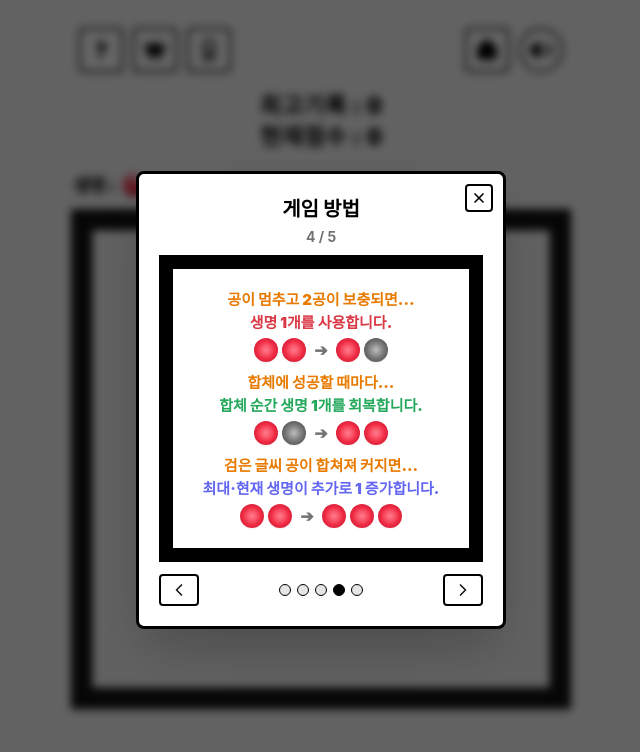
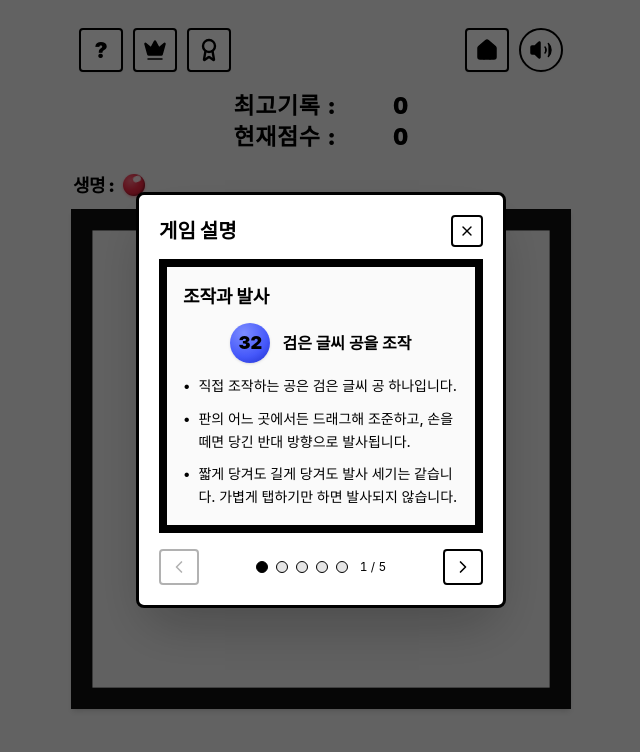
Before and after one commit to minho-nim/2048-puzzle-billiards, a React (Vite) app: page / in a window 1280 px wide. Both pictures are taken after a click on the button "게임 설명". Shown: the top 752 px of the page, without its empty margins (319-959 px from the left). Built offline with nearby package versions, Linux system fonts and the light colour scheme.

Commit message:
Align score columns and confirm game resets

```diff
--- /dev/null
+++ b/src/components/GameDialog.tsx
@@ -0,0 +1,27 @@
+import React, { useEffect, useRef } from 'react';
+
+interface GameDialogProps {
+  isOpen: boolean;
+  onClose: () => void;
+  labelledBy: string;
+  children: React.ReactNode;
+}
+
+export const GameDialog: React.FC<GameDialogProps> = ({ isOpen, onClose, labelledBy, children }) => {
+  const dialogRef = useRef<HTMLDialogElement>(null);
+
+  useEffect(() => {
+    const dialog = dialogRef.current;
+    if (!isOpen || !dialog) return;
+    dialog.showModal();
+    return () => dialog.close();
+  }, [isOpen]);
+
+  return (
+    <dialog ref={dialogRef} aria-labelledby={labelledBy}
+      onCancel={(event) => { event.preventDefault(); onClose(); }}
+      className="fixed inset-0 m-auto w-[calc(100%_-_1.5rem)] max-w-[370px] max-h-[calc(100dvh_-_2rem)] overflow-y-auto bg-white text-black border-[3px] border-black rounded-lg p-4 sm:p-5 shadow-2xl backdrop:bg-black/60">
+      {children}
+    </dialog>
+  );
+};
--- a/src/components/GameHeader.tsx
+++ b/src/components/GameHeader.tsx
@@ -26,8 +26,8 @@ export const GameHeader: React.FC<GameHeaderProps> = ({
         <button
           onClick={onOpenHelp}
           className="w-10 h-10 sm:w-11 sm:h-11 bg-white border-[2.5px] border-black rounded-[4px] flex items-center justify-center hover:bg-neutral-100 active:scale-95 transition-transform shadow-xs cursor-pointer"
-          title="도움말"
-          aria-label="도움말"
+          title="게임 설명"
+          aria-label="게임 설명"
         >
           <span className="text-[22px] font-black text-black leading-none select-none">?</span>
         </button>
@@ -59,8 +59,8 @@ export const GameHeader: React.FC<GameHeaderProps> = ({
         <button
           onClick={onHomeClick}
           className="w-10 h-10 sm:w-11 sm:h-11 bg-white border-[2.5px] border-black rounded-[4px] flex items-center justify-center hover:bg-neutral-100 active:scale-95 transition-transform shadow-xs cursor-pointer"
-          title="새 게임 / 처음으로"
-          aria-label="새 게임"
+          title="현재 게임 진행 초기화"
+          aria-label="홈 · 진행 초기화"
         >
           <Home className="w-6 h-6 text-black fill-black" strokeWidth={1.5} />
         </button>
--- a/src/components/HelpModal.tsx
+++ b/src/components/HelpModal.tsx
@@ -1,264 +1,129 @@
-import React, { useState } from 'react';
+import React, { useEffect, useState } from 'react';
 import { X, ChevronLeft, ChevronRight } from 'lucide-react';
+import { GameDialog } from './GameDialog';
+import { getBallColor } from '../config/ballColors';
 
 interface HelpModalProps {
   isOpen: boolean;
   onClose: () => void;
 }
 
+const pages = [
+  {
+    title: '조작과 발사',
+    lines: [
+      '직접 조작하는 공은 검은 글씨 공 하나입니다.',
+      '판의 어느 곳에서든 드래그해 조준하고, 손을 떼면 당긴 반대 방향으로 발사됩니다.',
+      '짧게 당겨도 길게 당겨도 발사 세기는 같습니다. 가볍게 탭하기만 하면 발사되지 않습니다.',
+    ],
+  },
+  {
+    title: '합체와 점수',
+    lines: [
+      '같은 숫자끼리 닿으면 숫자가 두 배인 공 하나로 합쳐집니다. 다른 숫자 공은 서로 튕깁니다.',
+      '검은 글씨 공이 합쳐지면 새 공도 검은 글씨입니다. 흰 글씨끼리 합치면 흰 글씨가 유지됩니다.',
+      '합체로 만들어진 공의 숫자만큼 점수를 얻습니다. 초록 +점수는 잠깐 커졌다 줄어들며 사라집니다.',
+    ],
+  },
+  {
+    title: '생명 회복과 감소',
+    lines: [
+      '합체가 일어나는 순간, 합체 1회마다 생명 1개를 회복합니다.',
+      '검은 글씨 공이 합쳐져 커지면 최대 생명과 현재 생명이 각각 추가로 1 증가합니다.',
+      '회복은 최대 생명까지만 적용됩니다. 초과 회복분은 다음 턴으로 보관되지 않습니다.',
+      '공이 모두 멈춘 뒤 새 2공이 보충되는 순간 생명 1개를 사용합니다. 변동한 칸은 커졌다 원래 크기로 돌아옵니다.',
+    ],
+  },
+  {
+    title: '새 2공 보충',
+    lines: [
+      '턴이 끝나면 먼저 2공 1개를 보충합니다.',
+      '그 뒤 판 전체에서 같은 숫자 쌍이 하나도 없을 때만 2공을 1개 더 보충합니다.',
+      '2공이 이미 하나 있었다면 새 2공 하나로 쌍이 만들어지므로 추가로 더 생성하지 않습니다.',
+      '2공이 두 개 보충되어도 생명은 그 턴에 1개만 사용합니다. 생성·합체 공은 살짝 커졌다 원래 크기로 돌아옵니다.',
+    ],
+  },
+  {
+    title: '마지막 기회와 초기화',
+    lines: [
+      '게임은 생명 1개로 시작합니다. 생명이 0이 되면 마지막 샷을 한 번 더 할 수 있습니다.',
+      '마지막 샷에서도 합체로 생명을 회복할 수 있습니다. 회복하지 못하면 게임이 끝납니다.',
+      '홈 버튼을 누르면 진행 초기화 안내가 나타납니다. 확인을 눌렀을 때만 공 배치·현재 점수·생명이 초기화됩니다.',
+      '취소하면 이어서 플레이합니다. 초기화해도 최고 기록과 업적은 유지됩니다.',
+    ],
+  },
+];
+
+function BallIcon({ value, controlled = false }: { value: number; controlled?: boolean }) {
+  const color = getBallColor(value);
+  return (
+    <span className="w-10 h-10 shrink-0 rounded-full flex items-center justify-center font-black text-lg shadow-sm"
+      style={{
+        background: `radial-gradient(circle at 35% 25%, ${color.gradientStart}, ${color.primary} 60%, ${color.gradientEnd})`,
+        color: controlled ? '#000' : '#FFF',
+      }}>{value}</span>
+  );
+}
+
 export const HelpModal: React.FC<HelpModalProps> = ({ isOpen, onClose }) => {
-  const [currentPage, setCurrentPage] = useState(4); // Default to slide 4 or 1
-
-  if (!isOpen) return null;
+  const [currentPage, setCurrentPage] = useState(0);
+  useEffect(() => { if (isOpen) setCurrentPage(0); }, [isOpen]);
+  const page = pages[currentPage];
 
   return (
-    <div className="fixed inset-0 z-50 flex items-center justify-center bg-black/60 p-3 sm:p-4 backdrop-blur-xs select-none">
-      <div className="bg-white border-[3.5px] border-black rounded-lg w-full max-w-[370px] p-4 sm:p-5 shadow-2xl relative animate-in fade-in zoom-in-95 duration-150">
-        {/* Close Button */}
-        <button
-          onClick={onClose}
-          className="absolute top-2.5 right-2.5 w-7 h-7 rounded border-2 border-black flex items-center justify-center hover:bg-neutral-100 cursor-pointer"
-          aria-label="닫기"
-        >
-          <X className="w-4 h-4 text-black" strokeWidth={2.5} />
+    <GameDialog isOpen={isOpen} onClose={onClose} labelledBy="game-help-title">
+      <div className="flex items-center justify-between mb-3">
+        <h2 id="game-help-title" className="text-xl font-black">게임 설명</h2>
+        <button type="button" onClick={onClose} autoFocus aria-label="게임 설명 닫기"
+          className="w-8 h-8 border-2 border-black rounded flex items-center justify-center cursor-pointer hover:bg-neutral-100">
+          <X className="w-4 h-4" />
         </button>
-
-        {/* Header */}
-        <div className="text-center mb-1">
-          <h2 className="text-[20px] font-black text-black">게임 방법</h2>
-          <div className="text-[14px] font-bold text-neutral-500 mt-0.5">
-            {currentPage} / 5
-          </div>
       </div>
 
-        {/* Content Box with thick black border mirroring screenshot */}
-        <div className="border-[14px] border-black bg-white p-3 sm:p-4 my-2 min-h-[300px] flex flex-col items-center justify-center text-center">
-          {/* Slide 1 */}
+      <section className="border-[8px] border-black p-3 sm:p-4 bg-neutral-50">
+        <h3 className="text-lg font-black mb-3">{page.title}</h3>
+        {currentPage === 0 && (
+          <div className="flex items-center justify-center gap-3 mb-3">
+            <BallIcon value={32} controlled /><span className="font-bold">검은 글씨 공을 조작</span>
+          </div>
+        )}
         {currentPage === 1 && (
-            <div className="w-full flex flex-col items-center justify-between h-full py-2 space-y-4">
-              <div className="text-[17px] font-black text-[#E87A00]">
-                원하는 공을 터치하고...
+          <div className="space-y-2 mb-3 text-center font-bold" aria-label="검은 공과 흰 공 합체 시 검은 공 유지, 흰 공끼리 합체 시 흰 공 유지">
+            <div className="flex justify-center items-center gap-1.5">
+              <BallIcon value={2} controlled /> + <BallIcon value={2} /> → <BallIcon value={4} controlled />
             </div>
-
-              {/* Aiming visual */}
-              <div className="relative w-36 h-36 flex items-center justify-center">
-                <div className="w-14 h-14 rounded-full bg-radial from-[#FF6B7F] via-[#F22D48] to-[#CC1630] flex items-center justify-center text-white font-black text-xl shadow-md">
-                  2
-                </div>
-                {/* Aim line */}
-                <div className="absolute top-1/2 left-1/2 w-20 h-0.5 border-t-2 border-dashed border-[#38B6FF] origin-left -rotate-45" />
-                <div className="absolute -top-1 right-2 w-10 h-10 rounded-full border-2 border-[#38B6FF] bg-[#38B6FF]/30" />
-              </div>
-
-              <div className="text-[16px] font-black text-[#E87A00]">
-                ...드래그하여 조준합니다.
+            <div className="flex justify-center items-center gap-1.5">
+              <BallIcon value={2} /> + <BallIcon value={2} /> → <BallIcon value={4} />
             </div>
           </div>
         )}
+        <ul className="space-y-2.5 text-sm leading-relaxed font-medium">
+          {page.lines.map((line) => (
+            <li key={line} className="flex gap-2"><span aria-hidden="true">•</span><span>{line}</span></li>
+          ))}
+        </ul>
+      </section>
 
-          {/* Slide 2 */}
-          {currentPage === 2 && (
-            <div className="w-full flex flex-col items-center justify-between h-full py-2 space-y-4">
-              <div className="text-[17px] font-black text-[#E87A00]">
-                손을 떼면...
-              </div>
-
-              {/* Billiard Bounce visual */}
-              <div className="relative w-36 h-36 border border-neutral-300 rounded bg-neutral-50 flex items-center justify-center overflow-hidden">
-                <div className="absolute bottom-3 left-4 w-12 h-12 rounded-full bg-radial from-[#7C8CFF] via-[#4558FA] to-[#1E2ECC] flex items-center justify-center text-white font-black text-lg shadow-md">
-                  32
-                </div>
-                {/* Arrow ricochet */}
-                <div className="text-3xl text-neutral-400 font-bold select-none">
-                  ⚡ ↗ ↘
-                </div>
-              </div>
-
-              <div className="text-[16px] font-black text-[#E87A00]">
-                ...당긴 길이와 관계없이 같은 세기로 발사됩니다.
-              </div>
-            </div>
-          )}
-
-          {/* Slide 3 (Exact replica of image_6e74fb0f.png) */}
-          {currentPage === 3 && (
-            <div className="w-full flex flex-col items-center justify-between h-full py-1">
-              <div className="text-[17px] font-black text-[#E87A00] mb-3">
-                같은 숫자의 공끼리 부딪히면...
-              </div>
-
-              <div className="flex items-center justify-center gap-5 my-2">
-                {/* Left combination */}
-                <div className="flex flex-col items-center">
-                  <div className="flex items-center gap-1.5">
-                    {/* 2 with black text */}
-                    <div className="w-9 h-9 rounded-full bg-radial from-[#FF7A8F] via-[#F22D48] to-[#BA0E24] flex items-center justify-center text-black font-black text-sm shadow-sm relative">
-                      <div className="absolute top-0.5 right-1 w-2.5 h-1.5 rounded-full bg-white/70" />
-                      2
-                    </div>
-                    <span className="font-black text-base text-black">+</span>
-                    {/* 2 with white text */}
-                    <div className="w-9 h-9 rounded-full bg-radial from-[#FF7A8F] via-[#F22D48] to-[#BA0E24] flex items-center justify-center text-white font-black text-sm shadow-sm relative">
-                      <div className="absolute top-0.5 right-1 w-2.5 h-1.5 rounded-full bg-white/70" />
-                      2
-                    </div>
-                  </div>
-
-                  {/* Down Arrow */}
-                  <div className="my-2 text-neutral-500 font-black text-lg">
-                    ▼
-                  </div>
-
-                  {/* 4 with white text */}
-                  <div className="w-10 h-10 rounded-full bg-radial from-[#FF70C0] via-[#ED168D] to-[#A00055] flex items-center justify-center text-white font-black text-base shadow-sm relative">
-                    <div className="absolute top-0.5 right-1 w-3 h-1.5 rounded-full bg-white/70" />
-                    4
-                  </div>
-                </div>
-
-                {/* Right combination */}
-                <div className="flex flex-col items-center">
-                  <div className="flex items-center gap-1.5">
-                    <div className="w-9 h-9 rounded-full bg-radial from-[#FF7A8F] via-[#F22D48] to-[#BA0E24] flex items-center justify-center text-white font-black text-sm shadow-sm relative">
-                      <div className="absolute top-0.5 right-1 w-2.5 h-1.5 rounded-full bg-white/70" />
-                      2
-                    </div>
-                    <span className="font-black text-base text-black">+</span>
-                    <div className="w-9 h-9 rounded-full bg-radial from-[#FF7A8F] via-[#F22D48] to-[#BA0E24] flex items-center justify-center text-white font-black text-sm shadow-sm relative">
-                      <div className="absolute top-0.5 right-1 w-2.5 h-1.5 rounded-full bg-white/70" />
-                      2
-                    </div>
-                  </div>
-
-                  <div className="my-2 text-neutral-500 font-black text-lg">
-                    ▼
-                  </div>
-
-                  {/* 4 with black text */}
-                  <div className="w-10 h-10 rounded-full bg-radial from-[#FF70C0] via-[#ED168D] to-[#A00055] flex items-center justify-center text-black font-black text-base shadow-sm relative">
-                    <div className="absolute top-0.5 right-1 w-3 h-1.5 rounded-full bg-white/70" />
-                    4
-                  </div>
-                </div>
-              </div>
-
-              <div className="text-[17px] font-black text-[#E87A00] mt-3">
-                ...하나로 합쳐집니다.
-              </div>
-            </div>
-          )}
-
-          {/* Slide 4 (Exact replica of image_79cf0d05.png) */}
-          {currentPage === 4 && (
-            <div className="w-full flex flex-col items-center justify-between h-full py-1 space-y-2.5">
-              {/* Row 1 */}
-              <div>
-                <div className="text-[15px] font-black text-[#E87A00]">
-                  공이 멈추고 2공이 보충되면...
-                </div>
-                <div className="text-[15px] font-black text-[#D93845] mb-1">
-                  생명 1개를 사용합니다.
-                </div>
-                <div className="flex items-center justify-center gap-1">
-                  <div className="w-6 h-6 rounded-full bg-radial from-[#FF7A8F] via-[#F22D48] to-[#BA0E24] shadow-xs" />
-                  <div className="w-6 h-6 rounded-full bg-radial from-[#FF7A8F] via-[#F22D48] to-[#BA0E24] shadow-xs" />
-                  <span className="text-neutral-500 font-bold px-1">➔</span>
-                  <div className="w-6 h-6 rounded-full bg-radial from-[#FF7A8F] via-[#F22D48] to-[#BA0E24] shadow-xs" />
-                  <div className="w-6 h-6 rounded-full bg-radial from-[#BDBDBD] via-[#757575] to-[#424242] shadow-xs" />
-                </div>
-              </div>
-
-              {/* Row 2 */}
-              <div>
-                <div className="text-[15px] font-black text-[#E87A00]">
-                  합체에 성공할 때마다...
-                </div>
-                <div className="text-[15px] font-black text-[#24A85C] mb-1">
-                  합체 순간 생명 1개를 회복합니다.
-                </div>
-                <div className="flex items-center justify-center gap-1">
-                  <div className="w-6 h-6 rounded-full bg-radial from-[#FF7A8F] via-[#F22D48] to-[#BA0E24] shadow-xs" />
-                  <div className="w-6 h-6 rounded-full bg-radial from-[#BDBDBD] via-[#757575] to-[#424242] shadow-xs" />
-                  <span className="text-neutral-500 font-bold px-1">➔</span>
-                  <div className="w-6 h-6 rounded-full bg-radial from-[#FF7A8F] via-[#F22D48] to-[#BA0E24] shadow-xs" />
-                  <div className="w-6 h-6 rounded-full bg-radial from-[#FF7A8F] via-[#F22D48] to-[#BA0E24] shadow-xs" />
-                </div>
-              </div>
-
-              {/* Row 3 */}
-              <div>
-                <div className="text-[15px] font-black text-[#E87A00]">
-                  검은 글씨 공이 합쳐져 커지면...
-                </div>
-                <div className="text-[15px] font-black text-[#6366F1] mb-1">
-                  최대·현재 생명이 추가로 1 증가합니다.
-                </div>
-                <div className="flex items-center justify-center gap-1">
-                  <div className="w-6 h-6 rounded-full bg-radial from-[#FF7A8F] via-[#F22D48] to-[#BA0E24] shadow-xs" />
-                  <div className="w-6 h-6 rounded-full bg-radial from-[#FF7A8F] via-[#F22D48] to-[#BA0E24] shadow-xs" />
-                  <span className="text-neutral-500 font-bold px-1">➔</span>
-                  <div className="w-6 h-6 rounded-full bg-radial from-[#FF7A8F] via-[#F22D48] to-[#BA0E24] shadow-xs" />
-                  <div className="w-6 h-6 rounded-full bg-radial from-[#FF7A8F] via-[#F22D48] to-[#BA0E24] shadow-xs" />
-                  <div className="w-6 h-6 rounded-full bg-radial from-[#FF7A8F] via-[#F22D48] to-[#BA0E24] shadow-xs" />
-                </div>
-              </div>
-            </div>
-          )}
-
-          {/* Slide 5 */}
-          {currentPage === 5 && (
-            <div className="w-full flex flex-col items-center justify-between h-full py-2 space-y-4">
-              <div className="text-[17px] font-black text-[#E87A00]">
-                연쇄 합성을 노려보세요!
-              </div>
-
-              <div className="flex items-center gap-2">
-                <div className="w-12 h-12 rounded-full bg-radial from-[#FFD768] via-[#FFB800] to-[#C78B00] flex items-center justify-center text-black font-black text-sm shadow-md">
-                  2048
-                </div>
-                <div className="text-sm font-bold text-neutral-700 text-left">
-                  합성할수록 점수가 폭발적으로 증가합니다!
-                </div>
-              </div>
-
-              <div className="text-[16px] font-black text-[#E87A00]">
-                최고 기록을 경신해 보세요!
-              </div>
-            </div>
-          )}
-        </div>
-
-        {/* Navigation Controls */}
-        <div className="flex items-center justify-between mt-2 pt-1">
-          <button
-            onClick={() => setCurrentPage((p) => Math.max(1, p - 1))}
-            disabled={currentPage === 1}
-            className="w-10 h-8 rounded border-2 border-black flex items-center justify-center hover:bg-neutral-100 disabled:opacity-30 disabled:hover:bg-transparent cursor-pointer font-bold"
-          >
+      <nav aria-label="게임 설명 페이지" className="flex items-center justify-between mt-4">
+        <button type="button" onClick={() => setCurrentPage((page) => page - 1)}
+          disabled={currentPage === 0} aria-label="이전 설명"
+          className="w-10 h-9 border-2 border-black rounded flex items-center justify-center disabled:opacity-30 hover:bg-neutral-100 cursor-pointer">
           <ChevronLeft className="w-5 h-5" />
         </button>
-
-          <div className="flex items-center gap-1.5">
-            {[1, 2, 3, 4, 5].map((page) => (
-              <button
-                key={page}
-                onClick={() => setCurrentPage(page)}
-                className={`w-3 h-3 rounded-full border border-black transition-colors ${
-                  currentPage === page ? 'bg-black' : 'bg-neutral-200'
-                }`}
-              />
+        <div className="flex gap-2 items-center">
+          {pages.map((page, index) => (
+            <button key={page.title} type="button" onClick={() => setCurrentPage(index)}
+              aria-label={`${index + 1}페이지: ${page.title}`} aria-current={index === currentPage ? 'page' : undefined}
+              className={`w-3 h-3 rounded-full border border-black cursor-pointer ${index === currentPage ? 'bg-black' : 'bg-neutral-200'}`} />
           ))}
+          <span className="text-xs tabular-nums ml-1">{currentPage + 1} / {pages.length}</span>
         </div>
-
-          <button
-            onClick={() => setCurrentPage((p) => Math.min(5, p + 1))}
-            disabled={currentPage === 5}
-            className="w-10 h-8 rounded border-2 border-black flex items-center justify-center hover:bg-neutral-100 disabled:opacity-30 disabled:hover:bg-transparent cursor-pointer font-bold"
-          >
+        <button type="button" onClick={() => setCurrentPage((page) => page + 1)}
+          disabled={currentPage === pages.length - 1} aria-label="다음 설명"
+          className="w-10 h-9 border-2 border-black rounded flex items-center justify-center disabled:opacity-30 hover:bg-neutral-100 cursor-pointer">
           <ChevronRight className="w-5 h-5" />
         </button>
-        </div>
-      </div>
-    </div>
+      </nav>
+    </GameDialog>
   );
 };
--- a/src/components/ScoreBoard.tsx
+++ b/src/components/ScoreBoard.tsx
@@ -10,12 +10,12 @@ export const ScoreBoard: React.FC<ScoreBoardProps> = ({ score, record, scoreAdde
   const [showGain, setShowGain] = useState(false);
   useEffect(() => { setShowGain(scoreAdded > 0); }, [score, scoreAdded]);
   return (
-    <div className="flex flex-col items-start justify-center select-none py-1 tabular-nums">
-      <div className="text-[21px] sm:text-[23px] font-black tracking-wide text-black leading-tight">
-        최고기록 : {record}
-      </div>
-      <div className="relative text-[21px] sm:text-[23px] font-black tracking-wide text-black leading-tight mt-0.5 flex items-baseline">
-        <span>현재점수 : {score}</span>
+    <div className="grid grid-cols-[auto_auto_minmax(4ch,auto)] items-baseline gap-x-2 gap-y-0.5 select-none py-1 tabular-nums text-[21px] sm:text-[23px] font-black tracking-wide text-black leading-tight">
+      <span>최고기록</span><span aria-hidden="true">:</span>
+      <span data-record-value className="text-right">{record}</span>
+      <span>현재점수</span><span aria-hidden="true">:</span>
+      <div className="relative text-right">
+        <span data-current-value>{score}</span>
         {showGain && scoreAdded > 0 && (
           <span key={score} onAnimationEnd={() => setShowGain(false)}
             data-score-gain
```
Also changed, not shown: src/App.tsx (+23 -2 lines), src/components/ResetGameDialog.tsx (added, +22 -0 lines). Lines whose indentation alone changed are shown as unchanged.
